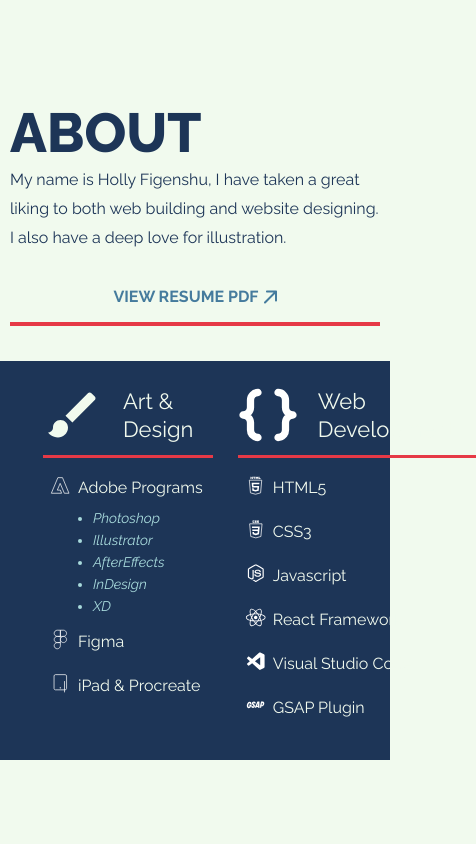
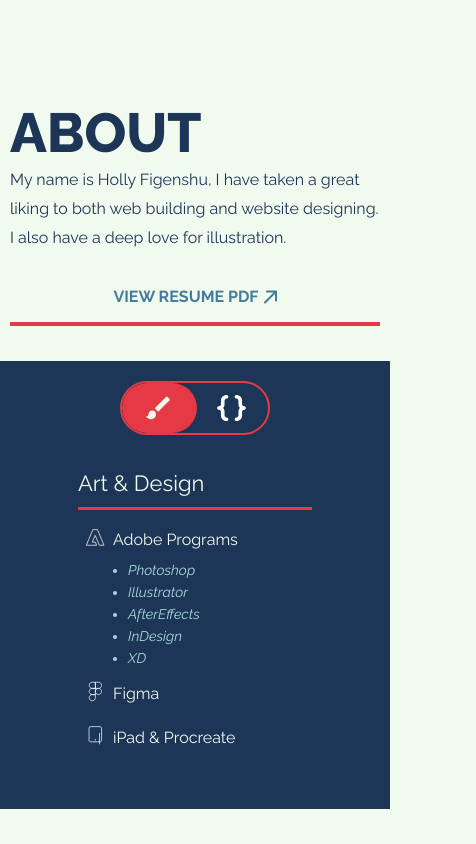
Before and after one commit to hollyefig/figportfolio2024, a React (Create React App) app: page / in a window 390 px wide. Shown: the part 1154-1998 px from the top of the page, 476 px wide, since content can reach past the window. Before the commit the page ends 1949 px from the top, so only its background shows below. Built offline with nearby package versions, Linux system fonts and the light colour scheme.

Commit message:
about mobile section built

```diff
--- a/src/components/Svgset.jsx
+++ b/src/components/Svgset.jsx
@@ -3,7 +3,7 @@
 export default function Svgset() {
   return (
     <>
-      <svg width='0' height='0' class='hidden'>
+      <svg width='0' height='0' className='hidden'>
         {/* paintbrush */}
         <symbol
           id='paintbrush-svg'
--- a/src/components/about/About.jsx
+++ b/src/components/about/About.jsx
@@ -2,10 +2,13 @@
 import "./about.css";
 import { skillArray } from "./skills";
 import Svg from "../Svg";
+import { gsap } from "gsap";
 
 export default function About() {
   const bluebg = useRef(null);
   const [height, setHeight] = useState("auto");
+  const switchRef = useRef(null);
+  const skillsWrapRef = useRef(null);
 
   useEffect(() => {
     window.addEventListener("resize", () => {
@@ -13,6 +16,33 @@
     });
     setHeight(bluebg.current.getBoundingClientRect().height + "px");
   }, []);
+
+  const skillSwitch = (i) => {
+    const move = switchRef.current.getBoundingClientRect().width / 2;
+    const skillsFrame = skillsWrapRef.current;
+    const skillsMove = skillsFrame.getBoundingClientRect().width;
+    const tl = gsap.timeline({
+      defaults: { duration: 0.3, ease: "power2.out" },
+    });
+    if (i >= 1) {
+      tl.to(".skill-switch-bg", { x: move }).to(
+        ".skills-wrapper",
+        {
+          x: -skillsMove,
+        },
+        "<"
+      );
+    } else {
+      console.log("clicked", move);
+      tl.to(".skill-switch-bg", { x: 0 }).to(
+        ".skills-wrapper",
+        {
+          x: 0,
+        },
+        "<"
+      );
+    }
+  };
 
   return (
     <div className='about-wrapper'>
@@ -49,9 +79,27 @@
             {/* skillsets */}
             <div className='about-right'>
               <div className='right-bluebg' ref={bluebg}>
-                <div className='skills-wrapper'>
+                {/* mobile only - skill switch */}
+                <div className='skill-switch' ref={switchRef}>
+                  <div className='skill-switch-bg'></div>
+                  <div className='skill-switch-icons'>
                     {skillArray.map((e, index) => (
-                    <div id={`skill-${index}`}>
+                      <div
+                        className={`skill-switch-${index}`}
+                        key={`skill-switch-${index}`}
+                        onClick={() => skillSwitch(index)}
+                      >
+                        <Svg tag={skillArray[index].id} />
+                      </div>
+                    ))}
+                  </div>
+                </div>
+                {/* mobile only - skill switch */}
+                {/* SKILL FRAME */}
+                <div className='skills-frame'>
+                  <div className='skills-wrapper' ref={skillsWrapRef}>
+                    {skillArray.map((e, index) => (
+                      <div id={`skill-${index}`} key={`skill-${index}`}>
                         {/* skill header */}
                         <div className='skill-header'>
                           <div className='skill-svg'>
@@ -62,7 +110,10 @@
                         {/* skill list */}
                         <div className='skill-list'>
                           {e.list.map((l, index) => (
-                          <div className={`skill-${e.set}-list-${index}`}>
+                            <div
+                              className={`skill-${e.set}-list-${index}`}
+                              key={`skill-${e.set}-list-${index}`}
+                            >
                               <div className='list-name'>
                                 <div className='list-svg'>
                                   <Svg tag={l.id} />
@@ -72,7 +123,7 @@
                               {l.sublist !== null && (
                                 <ul>
                                   {l.sublist.map((s, index) => (
-                                  <li>{s}</li>
+                                    <li key={`sublist-${index}`}>{s}</li>
                                   ))}
                                 </ul>
                               )}
@@ -81,6 +132,8 @@
                         </div>
                       </div>
                     ))}
+                  </div>
+                  {/* end skills frame */}
                 </div>
               </div>
             </div>
--- a/src/components/about/about.css
+++ b/src/components/about/about.css
@@ -108,7 +108,7 @@
 .right-bluebg {
     --radius: 160px;
     width: 100%;
-    padding: 6% 0 6% 11%;
+    padding: 11% 0 11% 11%;
     background-color: var(--dark-blue);
     border-top-left-radius: var(--radius);
     border-bottom-left-radius: var(--radius);
@@ -193,6 +193,10 @@
     padding: 3px 0;
 }
 
+.skill-switch {
+    display: none;
+}
+
 @media only screen and (max-width: 1200px) {
 
     .about-outer-left, .about-outer-right {
@@ -227,6 +231,78 @@
     .right-bluebg {
         border-top-left-radius: 0;
         border-bottom-left-radius: 0;
+        padding: 20px 10px;
+        display: flex;
+        flex-direction: column;
+        row-gap: 4vh;
+        justify-content: center;
+        align-items: center;
     }
 
+    .skills-frame {
+        width: 60vw;
+        /* min-height: 45vh; */
+        overflow: hidden;
+        position: relative;
+    }
+
+    .skills-wrapper {
+        justify-content: space-between;
+        grid-template-columns: 60vw 60vw;
+        column-gap: 0;
+        position: relative;
+        right: 0;
+
+    }
+
+    .skill-svg {
+        display: none;
+    }
+
+    .skill-switch {
+        --width: 150px;
+        --height: 50px;
+        display: block;
+        border:2px solid var(--red);
+        overflow: hidden;
+        position: relative;
+        /* padding: 10px; */
+        width: var(--width);
+        border-radius: 100em;
+    }
+
+    .skill-switch-bg {
+        background-color: var(--red);
+        border-radius: 100em;
+        width: calc(var(--width) / 2);
+        aspect-ratio: 1.5 / 1;
+        position: relative;
+    }
+
+    .skill-switch-icons {
+        position: absolute;
+        top: 0;
+        display: flex;
+        flex-direction: row;
+        width: 100%;
+        height: 100%;
+        justify-content: space-around;
+    }
+
+    .skill-switch-icons > div {
+        --dim: 100%;
+        width: var(--dim);
+        height: var(--dim);
+        display: flex;
+        justify-content: center;
+        align-items: center;
+        cursor: pointer;
+    }
+
+    .skill-switch > div svg {
+        width: 100%;
+        height: 30px;
+    }
+
+
 }
```
Lines whose indentation alone changed are shown as unchanged.
